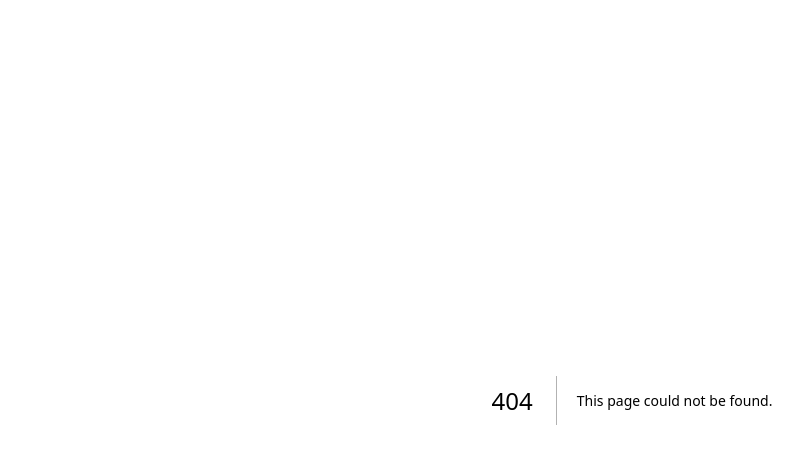
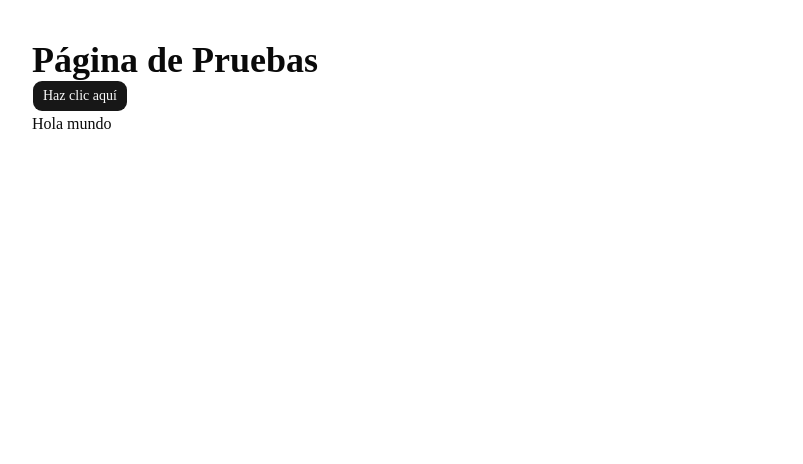
Before and after one commit to SadotATM/vercel, a Next.js app: page /pruebas in a window 1280 px wide. Before the commit this address had no page. Shown: the top 464 px of the page, without its empty margins (8-811 px from the left). Built offline with nearby package versions, Linux system fonts and the light colour scheme.

Commit message:
Primer2 commit

```diff
--- /dev/null
+++ b/app/pruebas/page.tsx
@@ -0,0 +1,22 @@
+import { Button } from "@/components/ui/button";
+import { motion } from "framer-motion";
+
+export default function PruebasPage() {
+    return (
+        <main className="p-10">
+            <h1 className="text-4xl font-bold">
+                Página de Pruebas
+            </h1>
+            <Button>Haz clic aquí</Button>
+
+            <motion.div
+                initial={{ opacity: 0, y: 20 }}
+                animate={{ opacity: 1, y: 0 }}
+                transition={{ duration: 1 }}
+            >
+
+                Hola mundo
+            </motion.div>
+        </main>
+    );
+}
```
